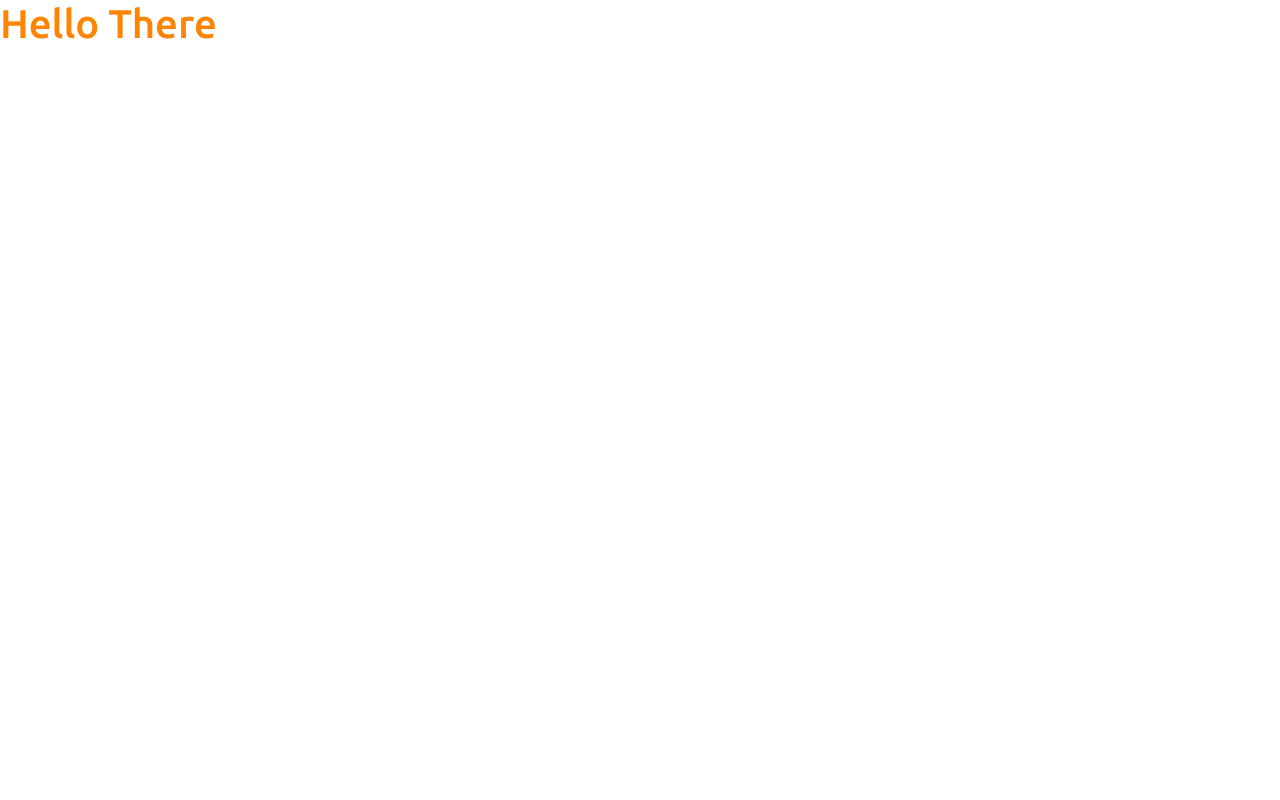
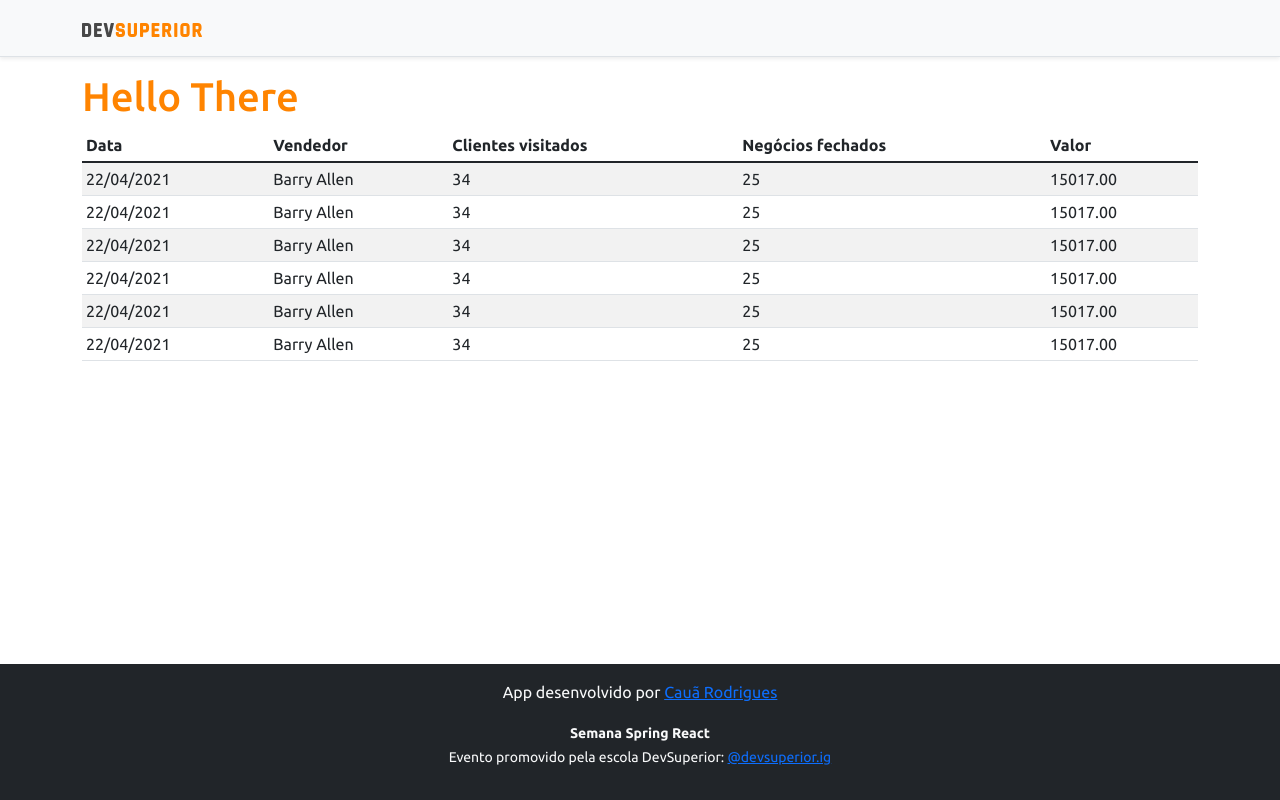
Before and after one commit to CauaRodrigues/projeto-sds3, a React (Create React App) app in the folder frontend/: page / in a window 1280 px wide. Built offline with nearby package versions, Linux system fonts and the light colour scheme.

Commit message:
Basic static components

```diff
--- a/frontend/src/App.tsx
+++ b/frontend/src/App.tsx
@@ -1,9 +1,19 @@
-function App() {
+import Footer from "components/Footer";
+import NavBar from "components/NavBar";
+import DataTable from "components/DataTable";
+
+const App = () => {
 	return (
-		<div>
-			<h1 className="text-primary">Hello There</h1>
-		</div>
+		<>
+			<NavBar />
+			<div className="container">
+				<h1 className="text-primary">Hello There</h1>
+
+				<DataTable />
+			</div>
+			<Footer />
+		</>
 	);
-}
+};
 
 export default App;
--- /dev/null
+++ b/frontend/src/components/DataTable/index.tsx
@@ -0,0 +1,63 @@
+const DataTable = () => {
+	return (
+		<div className="table-responsive">
+			<table className="table table-striped table-sm">
+				<thead>
+					<tr>
+						<th>Data</th>
+						<th>Vendedor</th>
+						<th>Clientes visitados</th>
+						<th>Negócios fechados</th>
+						<th>Valor</th>
+					</tr>
+				</thead>
+				<tbody>
+					<tr>
+						<td>22/04/2021</td>
+						<td>Barry Allen</td>
+						<td>34</td>
+						<td>25</td>
+						<td>15017.00</td>
+					</tr>
+					<tr>
+						<td>22/04/2021</td>
+						<td>Barry Allen</td>
+						<td>34</td>
+						<td>25</td>
+						<td>15017.00</td>
+					</tr>
+					<tr>
+						<td>22/04/2021</td>
+						<td>Barry Allen</td>
+						<td>34</td>
+						<td>25</td>
+						<td>15017.00</td>
+					</tr>
+					<tr>
+						<td>22/04/2021</td>
+						<td>Barry Allen</td>
+						<td>34</td>
+						<td>25</td>
+						<td>15017.00</td>
+					</tr>
+					<tr>
+						<td>22/04/2021</td>
+						<td>Barry Allen</td>
+						<td>34</td>
+						<td>25</td>
+						<td>15017.00</td>
+					</tr>
+					<tr>
+						<td>22/04/2021</td>
+						<td>Barry Allen</td>
+						<td>34</td>
+						<td>25</td>
+						<td>15017.00</td>
+					</tr>
+				</tbody>
+			</table>
+		</div>
+	);
+};
+
+export default DataTable;
--- /dev/null
+++ b/frontend/src/components/Footer/index.tsx
@@ -0,0 +1,34 @@
+const Footer = () => {
+	return (
+		<footer className="footer mt-auto py-3 bg-dark">
+			<div className="container">
+				<p className="text-light">
+					App desenvolvido por{" "}
+					<a
+						href="https://github.com/CauaRodrigues"
+						target="_blank"
+						rel="noreferrer"
+					>
+						Cauã Rodrigues
+					</a>
+				</p>
+				<p className="text-light">
+					<small>
+						<strong>Semana Spring React</strong>
+						<br />
+						Evento promovido pela escola DevSuperior:{" "}
+						<a
+							href="https://instagram.com/devsuperior.ig"
+							target="_blank"
+							rel="noreferrer"
+						>
+							@devsuperior.ig
+						</a>
+					</small>
+				</p>
+			</div>
+		</footer>
+	);
+};
+
+export default Footer;
--- /dev/null
+++ b/frontend/src/components/NavBar/index.tsx
@@ -0,0 +1,15 @@
+import ImgDsDark from "../../assets/img/ds-dark.svg";
+
+const NavBar = () => {
+	return (
+		<div className="d-flex flex-column flex-md-row align-items-center p-3 px-md-4 mb-3 bg-light border-bottom shadow-sm">
+			<div className="container">
+				<nav className="my-2 my-md-0 mr-md-3">
+					<img src={ImgDsDark} alt="DevSuperior" width="120" />
+				</nav>
+			</div>
+		</div>
+	);
+};
+
+export default NavBar;
```
Also changed, not shown: frontend/src/assets/img/ds-dark.svg (added).
